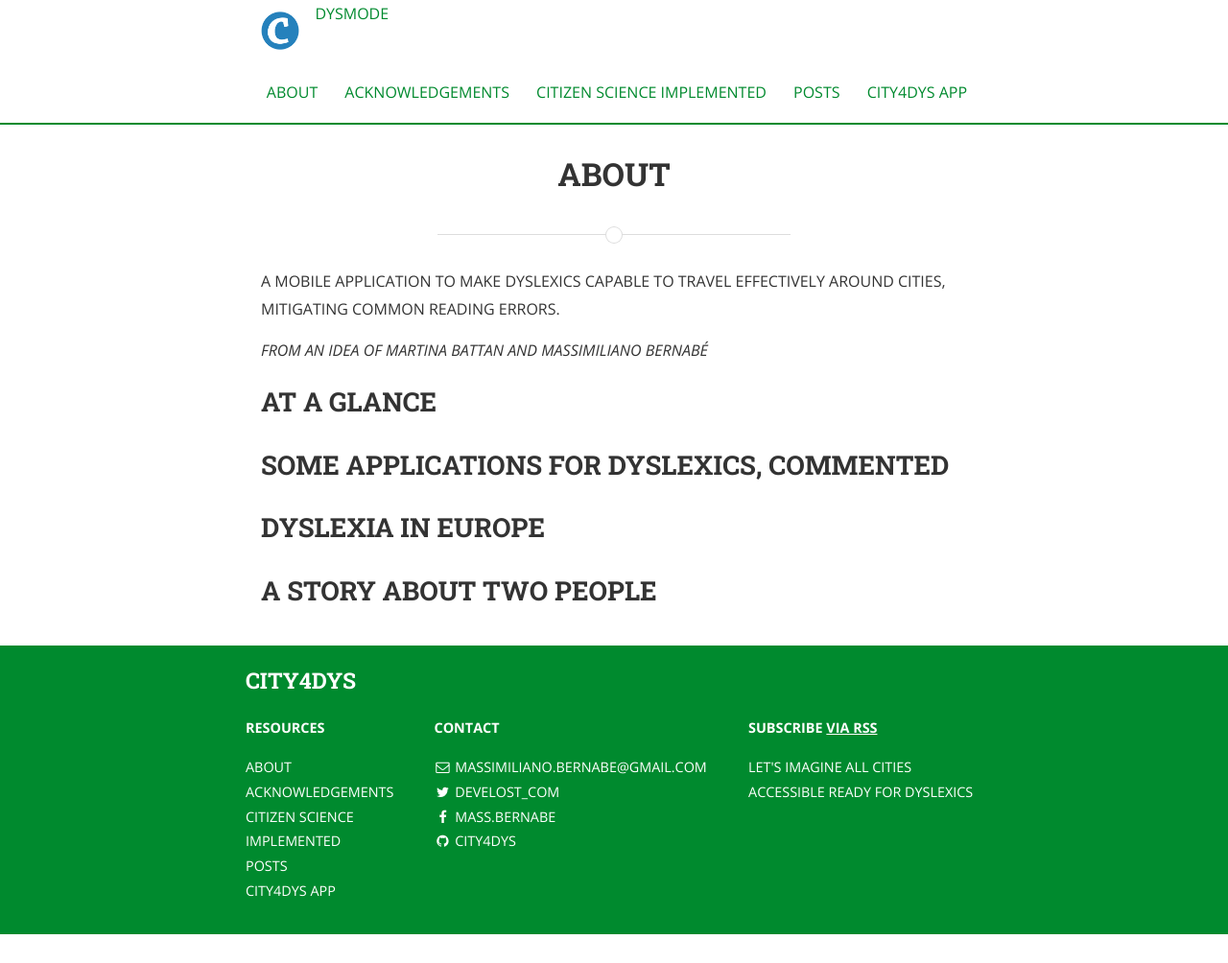
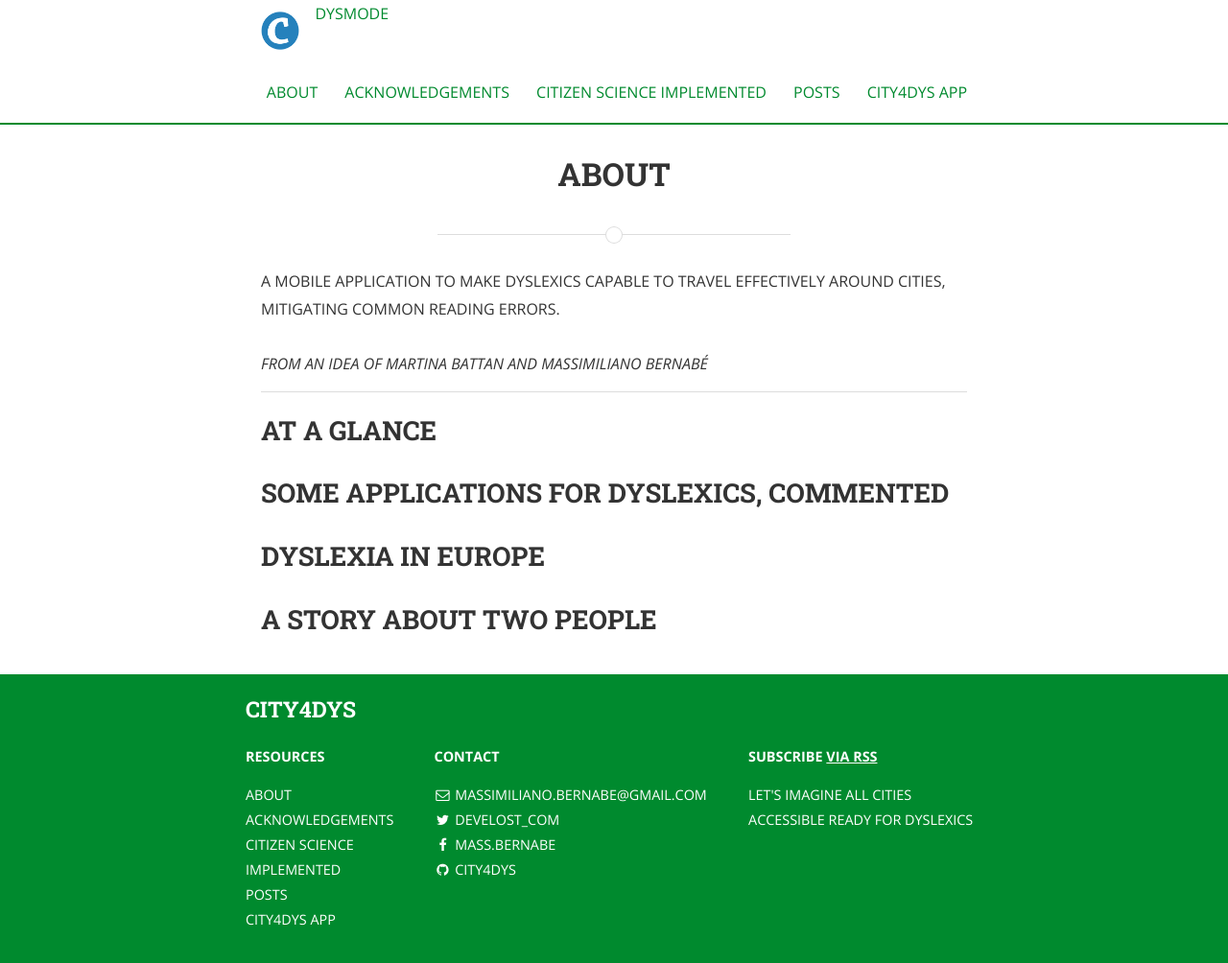
Before and after one commit to city4dys/city4dys.github.io, a Jekyll site: the page built from about.md, in a window 1280 px wide. Shown: the whole page at 96% size. Built offline with Jekyll 4.4.1, drawn with Linux system fonts in a browser that asks for light colours; nearby versions of some CDN libraries; a style sheet for code colours, icons or effects is not loaded; before the commit the page ends 974 px from its top, so only the background shows below that.

```diff
--- a/about.md
+++ b/about.md
@@ -6,7 +6,8 @@ permalink: /about/
 
 A mobile application to make dyslexics capable to travel effectively around cities, mitigating common reading errors.
 
-*from an idea of Martina Battan and Massimiliano Bernabé*
+|---------:|
+|*from an idea of Martina Battan and Massimiliano Bernabé*|
 
 
 ## At a glance
```
